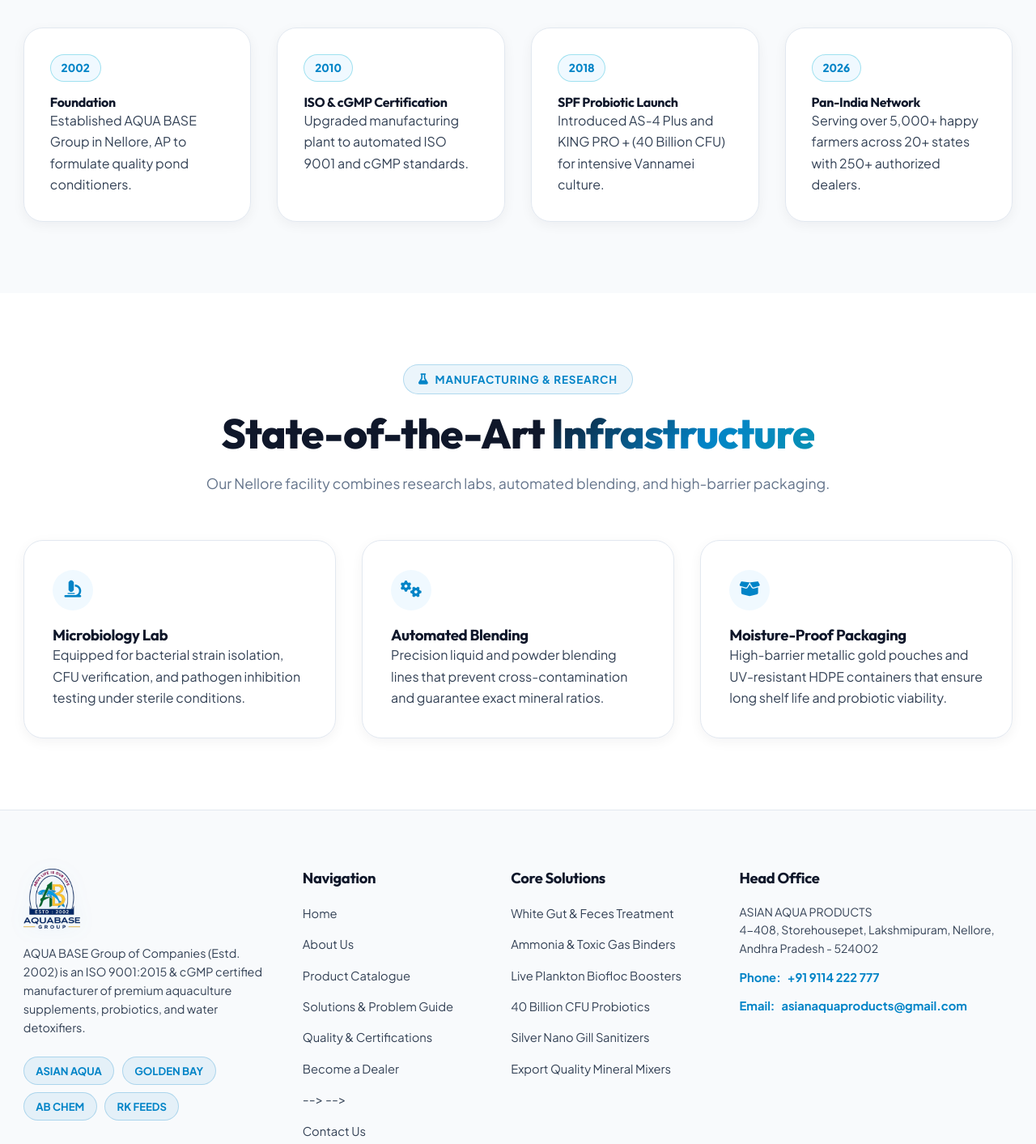
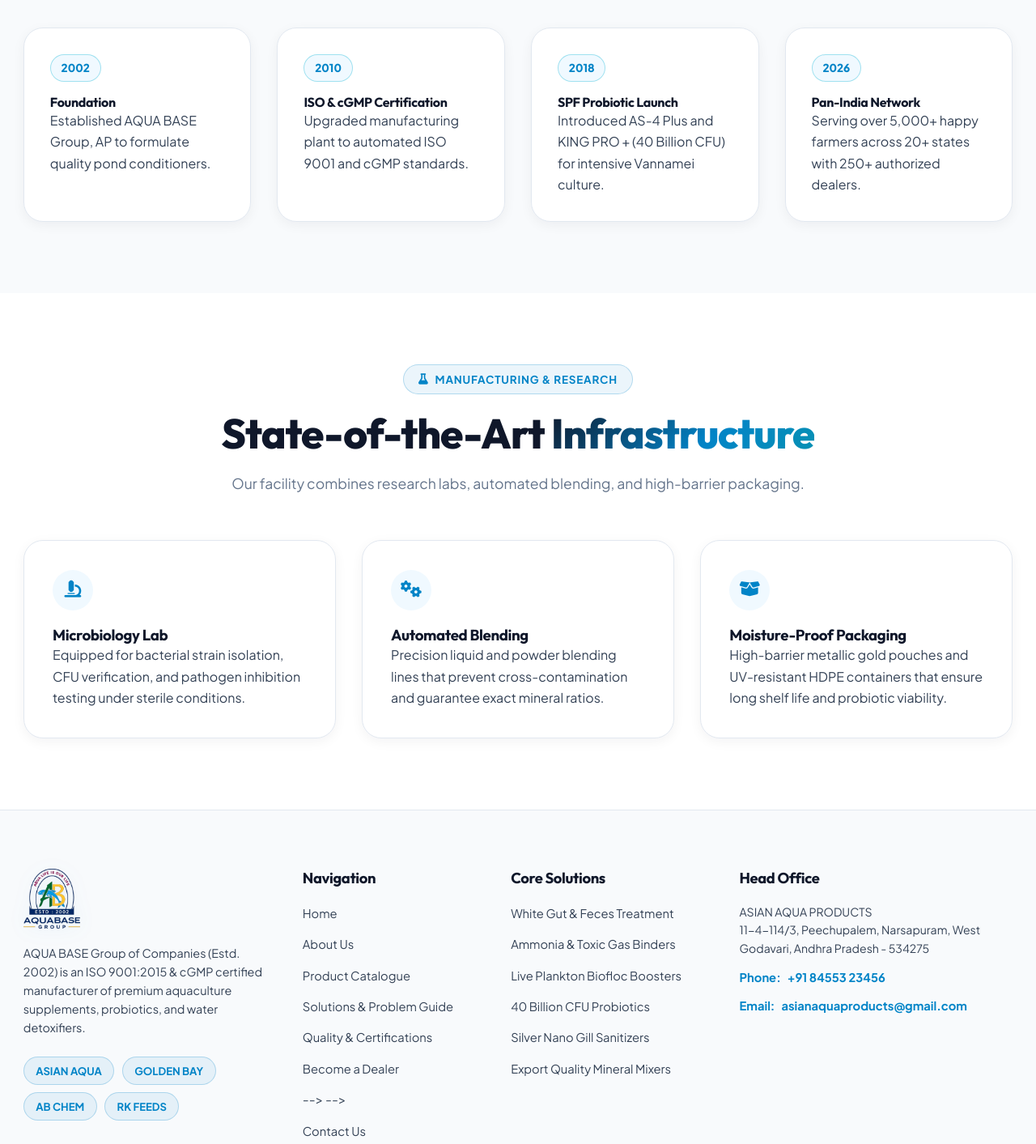
Before and after one commit to aquabasegroup/AquaBaseWebsite, a website: page about.html in a window 1280 px wide. Shown: the part 1340-2753 px from the top of the page at 81% size. Drawn offline with nearby package versions, Linux system fonts and the light colour scheme.

Commit message:
Update about.html

```diff
--- a/about.html
+++ b/about.html
@@ -5,7 +5,7 @@
   <meta name="viewport" content="width=device-width, initial-scale=1.0">
   <title>About Us | AQUA BASE Group & Asian Aqua Products</title>
 
-  <meta name="description" content="Learn about AQUA BASE Group of Companies & Asian Aqua Products. Estd. 2002 in Nellore AP, ISO 9001:2015 & cGMP certified manufacturer of aquaculture supplements.">
+  <meta name="description" content="Learn about AQUA BASE Group of Companies & Asian Aqua Products. Estd. 2002 , ISO 9001:2015 & cGMP certified manufacturer of aquaculture supplements.">
 
   <link rel="stylesheet" href="https://cdnjs.cloudflare.com/ajax/libs/font-awesome/6.4.0/css/all.min.css">
   <link rel="stylesheet" href="css/styles.css">
@@ -39,7 +39,7 @@
         </ul>
 
         <div class="header-actions">
-          <a href="https://wa.me/919114222777?text=Hi%20Asian%20Aqua%20Products%2C%20I%20want%20more%20information." target="_blank" rel="noopener noreferrer" class="btn btn-primary">
+          <a href="https://wa.me/918455323456?text=Hi%20Asian%20Aqua%20Products%2C%20I%20want%20more%20information." target="_blank" rel="noopener noreferrer" class="btn btn-primary">
             <i class="fab fa-whatsapp"></i> Get Advice
           </a>
           <button class="mobile-toggle" aria-label="Toggle Mobile Menu">
@@ -74,7 +74,7 @@
   <!-- Page Header Banner -->
   <section class="page-header-banner">
     <div class="container">
-      <span class="section-tag"><i class="fas fa-history"></i> Estd. 2002 in Nellore</span>
+      <span class="section-tag"><i class="fas fa-history"></i> Estd. 2002</span>
       <h1>Our Legacy & <span class="gradient-text">Scientific Mission</span></h1>
       <p>Over two decades of dedication to healthy aquaculture, scientific probiotic formulations, and farmer prosperity.</p>
     </div>
@@ -88,7 +88,7 @@
           <div class="section-tag"><i class="fas fa-building"></i> AQUA BASE Group of Companies</div>
           <h2>Leading Indian Aquaculture <span class="gradient-text">Through Biotechnology</span></h2>
           <p>
-            Founded in 2002 in Nellore, Andhra Pradesh—India's primary aquaculture hub—<strong>AQUA BASE Group of Companies</strong> (manufactured & marketed by <strong>Asian Aqua Products</strong>) was created to solve critical pond disease, water toxicity, and mortality challenges facing shrimp and fish farmers.
+            Founded in 2002, Andhra Pradesh—India's primary aquaculture hub—<strong>AQUA BASE Group of Companies</strong> (manufactured & marketed by <strong>Asian Aqua Products</strong>) was created to solve critical pond disease, water toxicity, and mortality challenges facing shrimp and fish farmers.
           </p>
           <p>
             Operating under strict ISO 9001:2015 and cGMP quality frameworks, our automated manufacturing plant combines Specific Pathogen Free (SPF) probiotic technology with natural botanical extracts, creating zero-chemical, CAA certified antibiotic-free formulations.
@@ -121,7 +121,7 @@
         <div class="glass-card process-step-card">
           <div class="step-number">2002</div>
           <h4>Foundation</h4>
-          <p>Established AQUA BASE Group in Nellore, AP to formulate quality pond conditioners.</p>
+          <p>Established AQUA BASE Group, AP to formulate quality pond conditioners.</p>
         </div>
 
         <div class="glass-card process-step-card">
@@ -151,7 +151,7 @@
       <div class="section-header">
         <div class="section-tag"><i class="fas fa-flask"></i> Manufacturing & Research</div>
         <h2 class="section-title">State-of-the-Art <span class="gradient-text">Infrastructure</span></h2>
-        <p class="section-subtitle">Our Nellore facility combines research labs, automated blending, and high-barrier packaging.</p>
+        <p class="section-subtitle">Our facility combines research labs, automated blending, and high-barrier packaging.</p>
       </div>
 
       <div class="why-grid">
@@ -225,12 +225,12 @@
           <h4>Head Office</h4>
           <p style="color: var(--text-body); font-size: 0.88rem; line-height: 1.6; margin-bottom: 0.8rem;">
             ASIAN AQUA PRODUCTS<br>
-            4-408, Storehousepet, Lakshmipuram, Nellore, Andhra Pradesh - 524002
+           11-4-114/3, Peechupalem, Narsapuram, West Godavari, Andhra Pradesh - 534275
           </p>
           <div class="footer-contact-list">
             <div class="footer-contact-line">
               <span class="footer-lbl">Phone:</span>
-              <a href="tel:+919114222777">+91 9114 222 777</a>
+              <a href="tel:+918455323456">+91 84553 23456</a>
             </div>
             <div class="footer-contact-line">
               <span class="footer-lbl">Email:</span>
@@ -247,7 +247,7 @@
     </div>
   </footer>
 
-  <a href="https://wa.me/919114222777?text=Hi%20Asian%20Aqua%20Products%2C%20I%20am%20interested%20in%20your%20company." target="_blank" rel="noopener noreferrer" class="whatsapp-float-btn">
+  <a href="https://wa.me/918455323456?text=Hi%20Asian%20Aqua%20Products%2C%20I%20am%20interested%20in%20your%20company." target="_blank" rel="noopener noreferrer" class="whatsapp-float-btn">
     <i class="fab fa-whatsapp"></i>
   </a>
 
```
